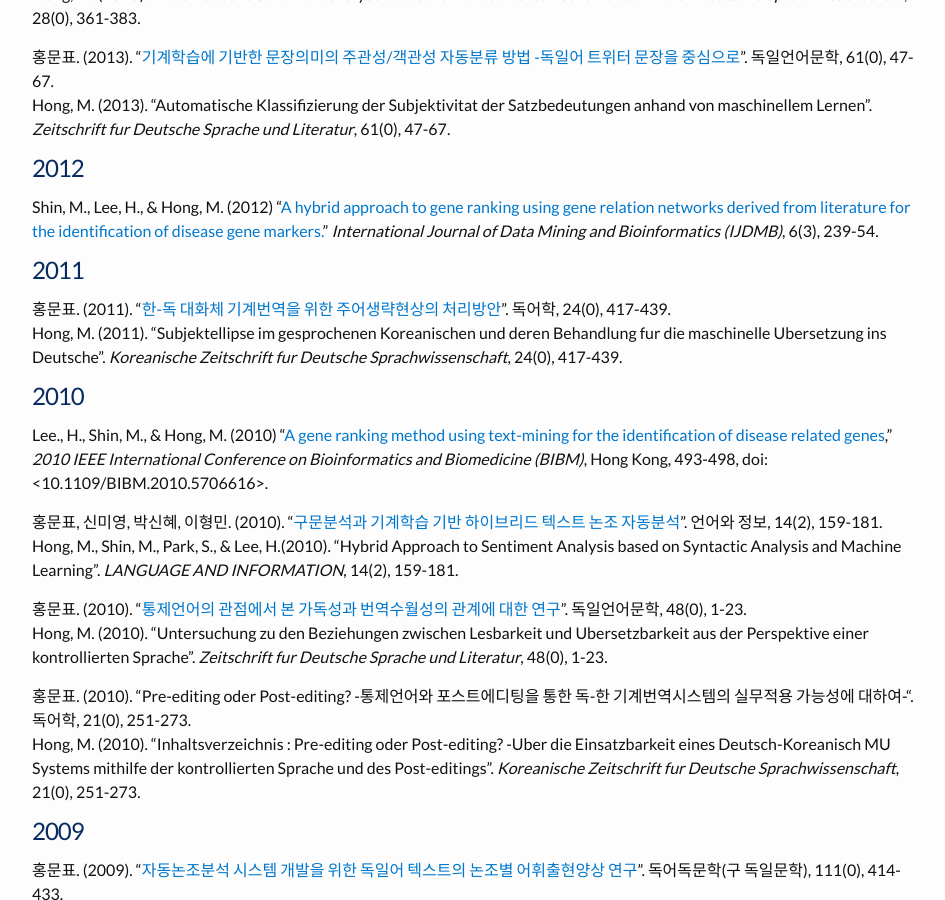
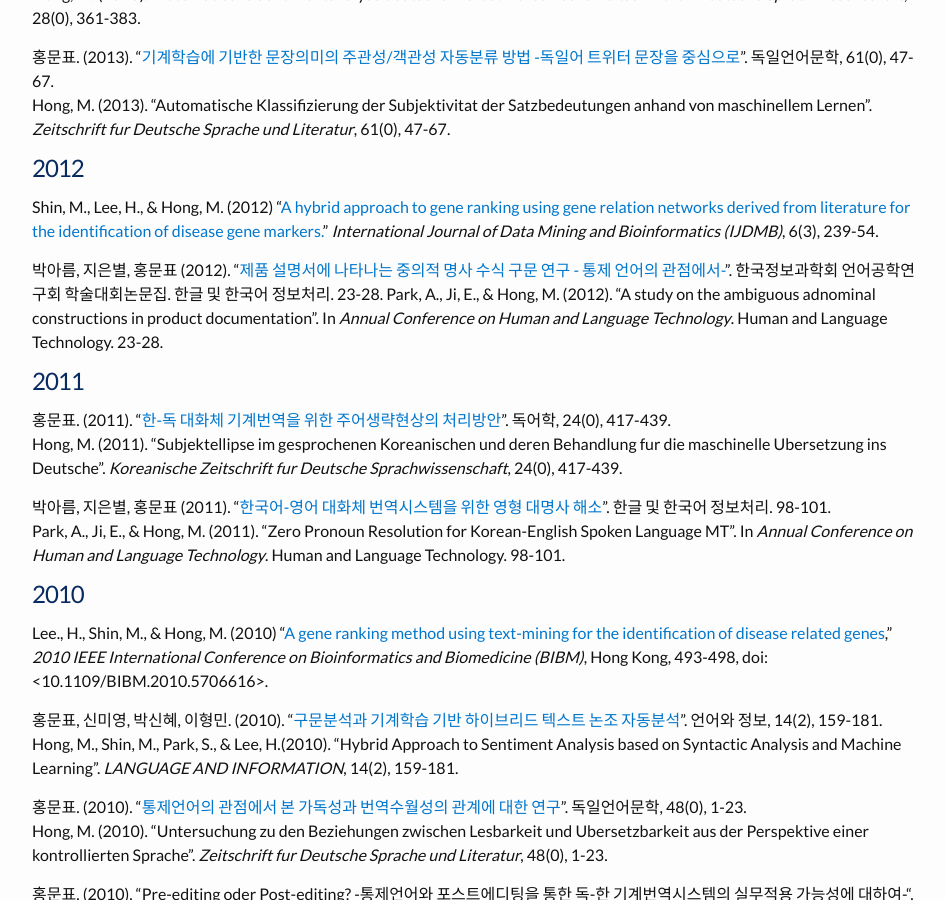
Before and after one commit to skkhmp/skkhmp.github.io, a Jekyll site: the page built from publications.md, in a window 1280 px wide and 900 px high, scrolled down 1172 px. Shown: the whole window, without its empty margins (163-1108 px from the left). Built offline with Jekyll 4.4.1, drawn with Linux system fonts in a browser that asks for light colours; some web fonts are replaced.

Commit message:
Update publications.md

```diff
--- a/publications.md
+++ b/publications.md
@@ -45,9 +45,15 @@ Hong, M. (2013). "Automatische Klassifizierung der Subjektivitat der Satzbedeutu
 # 2012
 Shin, M., Lee, H., & Hong, M. (2012) "[A hybrid approach to gene ranking using gene relation networks derived from literature for the identification of disease gene markers.](http://www.inderscience.com/offer.php?id=49250)" *International Journal of Data Mining and Bioinformatics (IJDMB)*, 6(3), 239-54.
 
+박아름, 지은별, 홍문표 (2012). "[제품 설명서에 나타나는 중의적 명사 수식 구문 연구 - 통제 언어의 관점에서-](https://www.koreascience.or.kr/article/CFKO201208355727433.pdf)". 한국정보과학회 언어공학연구회 학술대회논문집. 한글 및 한국어 정보처리. 23-28.
+Park, A., Ji, E., & Hong, M. (2012). "A study on the ambiguous adnominal constructions in product documentation". In *Annual Conference on Human and Language Technology*. Human and Language Technology. 23-28.
+
 # 2011
 홍문표. (2011). "[한-독 대화체 기계번역을 위한 주어생략현상의 처리방안](/papers/한-독 대화체 기계번역을 위한 주어생략현상의 처리방안.pdf)". 독어학, 24(0), 417-439.<br/>
 Hong, M. (2011). "Subjektellipse im gesprochenen Koreanischen und deren Behandlung fur die maschinelle Ubersetzung ins Deutsche". *Koreanische Zeitschrift fur Deutsche Sprachwissenschaft*, 24(0), 417-439.
+
+박아름, 지은별, 홍문표 (2011). "[한국어-영어 대화체 번역시스템을 위한 영형 대명사 해소](https://www.koreascience.or.kr/article/CFKO201108355727539.pdf)". 한글 및 한국어 정보처리. 98-101. <br/>
+Park, A., Ji, E., & Hong, M. (2011). "Zero Pronoun Resolution for Korean-English Spoken Language MT". In *Annual Conference on Human and Language Technology*. Human and Language Technology. 98-101.
 
 # 2010
 Lee., H., Shin, M., & Hong, M. (2010) "[A gene ranking method using text-mining for the identification of disease related genes](https://ieeexplore.ieee.org/document/5706616)," *2010 IEEE International Conference on Bioinformatics and Biomedicine (BIBM)*, Hong Kong, 493-498, doi: <10.1109/BIBM.2010.5706616>.
```
